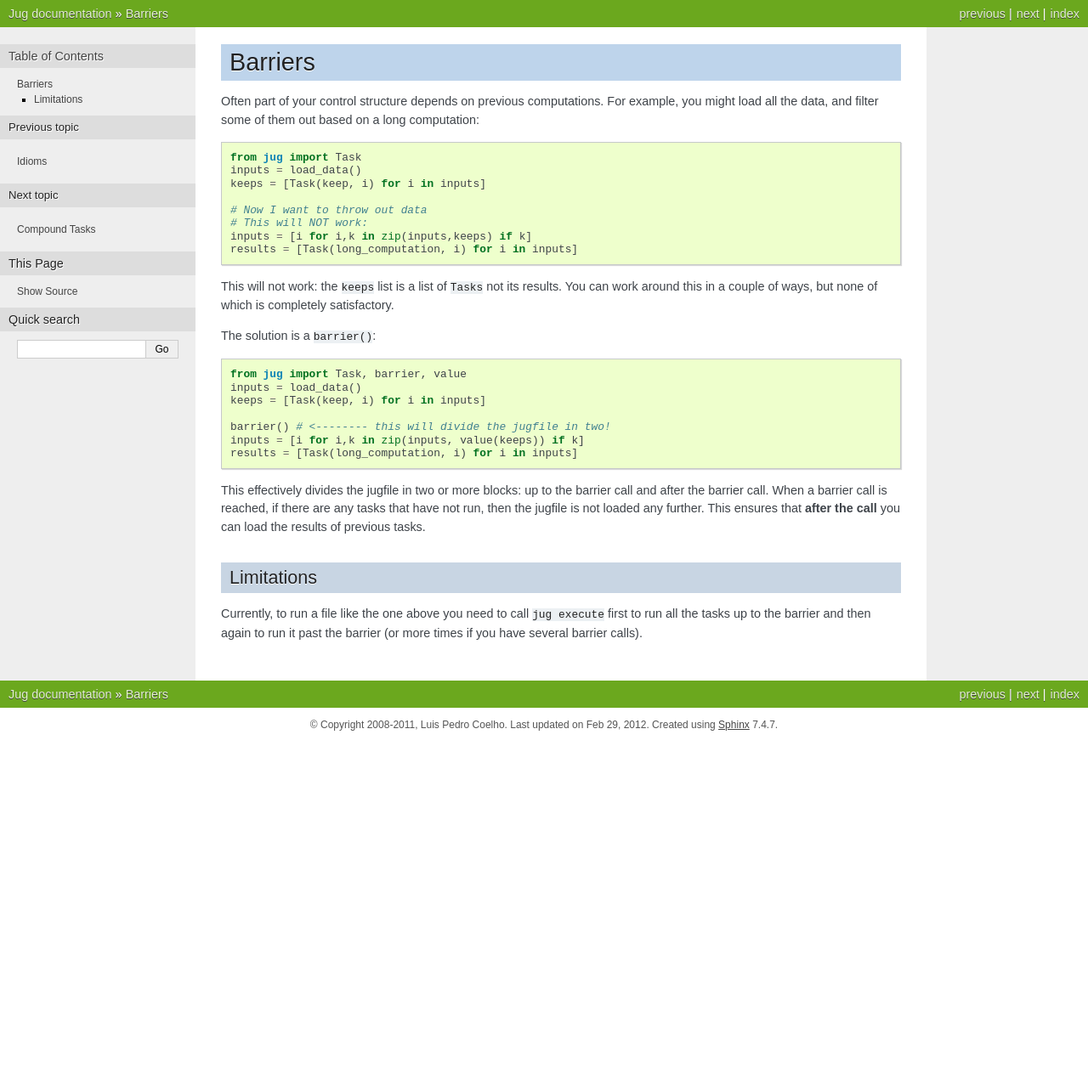
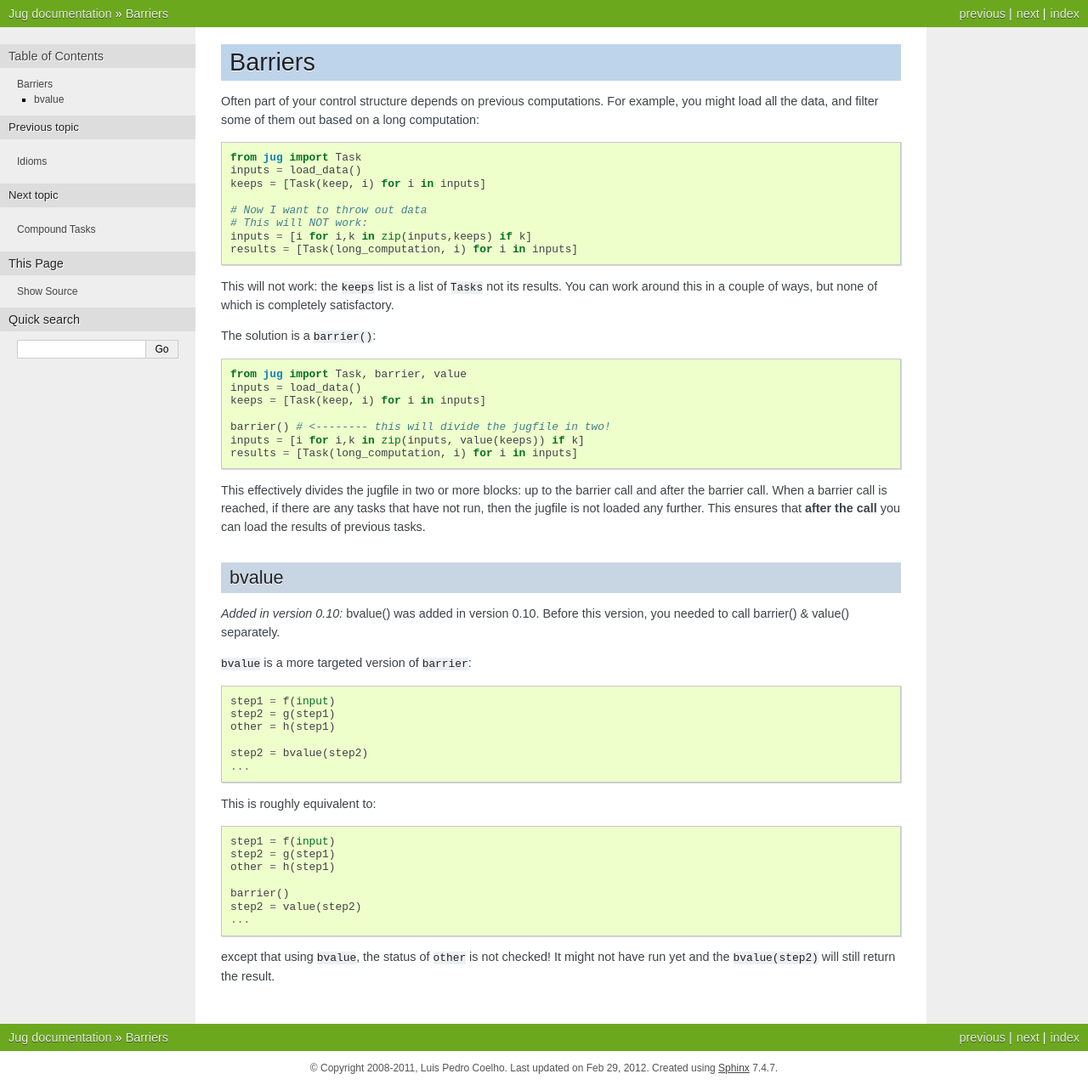
Before and after one commit to luispedro/jug, a Sphinx documentation site: the page built from docs/source/barrier.rst, in a window 1280 px wide. Shown: the whole page at 85% size. Built offline with Sphinx 7.4.7, drawn with Linux system fonts in a browser that asks for light colours; formulas are drawn with MathJax 3; the version number could not be read and is left out; before the commit the page ends 900 px from its top, so only the background shows below that.

Commit message:
DOC Document bvalue
Also, the old barrier run-twice restriction is gone

```diff
--- a/docs/source/barrier.rst
+++ b/docs/source/barrier.rst
@@ -34,9 +34,31 @@ call and after the barrier call. When a barrier call is reached, if there are
 any tasks that have not run, then the jugfile is not loaded any further. This
 ensures that **after the call** you can load the results of previous tasks.
 
-Limitations
------------
+bvalue
+------
 
-Currently, to run a file like the one above you need to call ``jug execute``
-first to run all the tasks up to the barrier and then again to run it past the
-barrier (or more times if you have several barrier calls).
+.. versionadded:: 0.10
+   bvalue() was added in version 0.10. Before this version, you needed to call
+   barrier() & value() separately.
+
+``bvalue`` is a more targeted version of ``barrier``::
+
+    step1 = f(input)
+    step2 = g(step1)
+    other = h(step1)
+
+    step2 = bvalue(step2)
+    ...
+
+This is roughly equivalent to::
+
+    step1 = f(input)
+    step2 = g(step1)
+    other = h(step1)
+
+    barrier()
+    step2 = value(step2)
+    ...
+
+except that using ``bvalue``, the status of ``other`` is not checked! It might
+not have run yet and the ``bvalue(step2)`` will still return the result.
```
